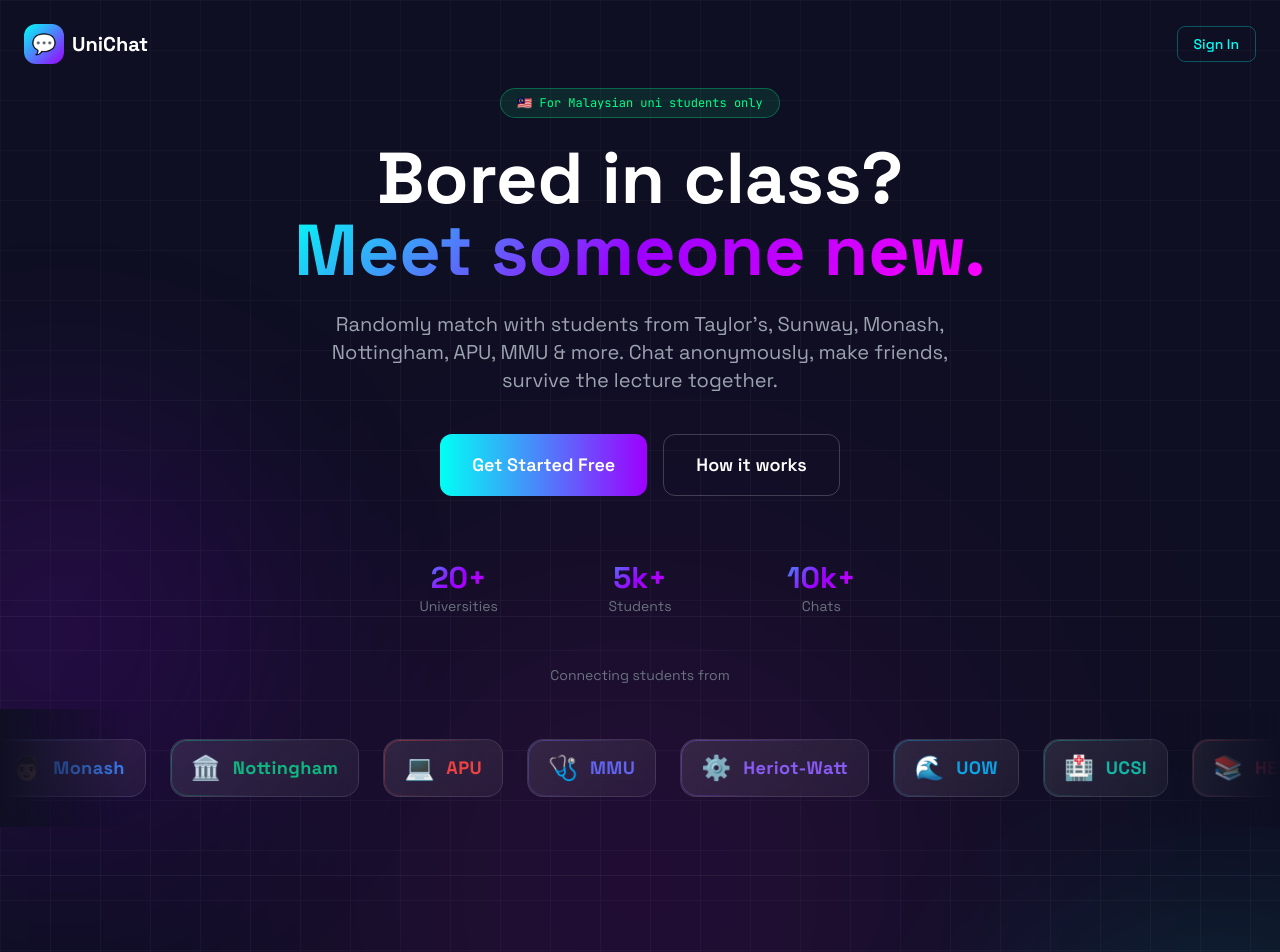
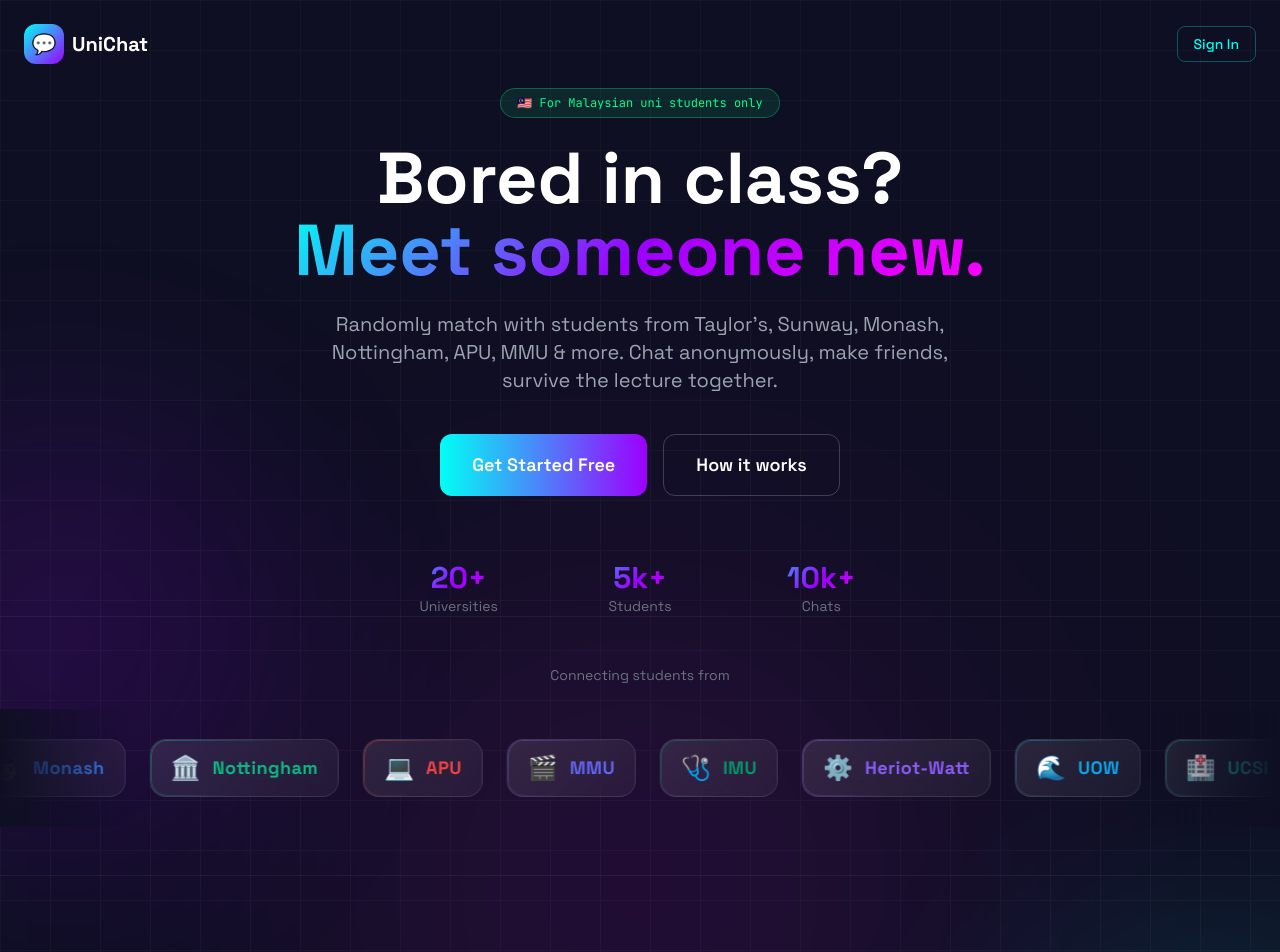
Before and after one commit to Yoonjae7/UniChatMY, a React (Vite) app in the folder client/: page / in a window 1280 px wide. Shown: the top 952 px of the page. Built offline with nearby package versions, Linux system fonts and the light colour scheme.

Commit message:
Fix unis: MMU 🎬 (multimedia), add IMU 🩺 (medical)

```diff
--- a/client/src/pages/Landing.tsx
+++ b/client/src/pages/Landing.tsx
@@ -9,7 +9,8 @@
   { name: 'Monash', color: '#3B82F6', emoji: '👨🏿' },
   { name: 'Nottingham', color: '#10B981', emoji: '🏛️' },
   { name: 'APU', color: '#EF4444', emoji: '💻' },
-  { name: 'MMU', color: '#6366F1', emoji: '🩺' },
+  { name: 'MMU', color: '#6366F1', emoji: '🎬' },
+  { name: 'IMU', color: '#059669', emoji: '🩺' },
   { name: 'Heriot-Watt', color: '#8B5CF6', emoji: '⚙️' },
   { name: 'UOW', color: '#0EA5E9', emoji: '🌊' },
   { name: 'UCSI', color: '#14B8A6', emoji: '🏥' },
```
